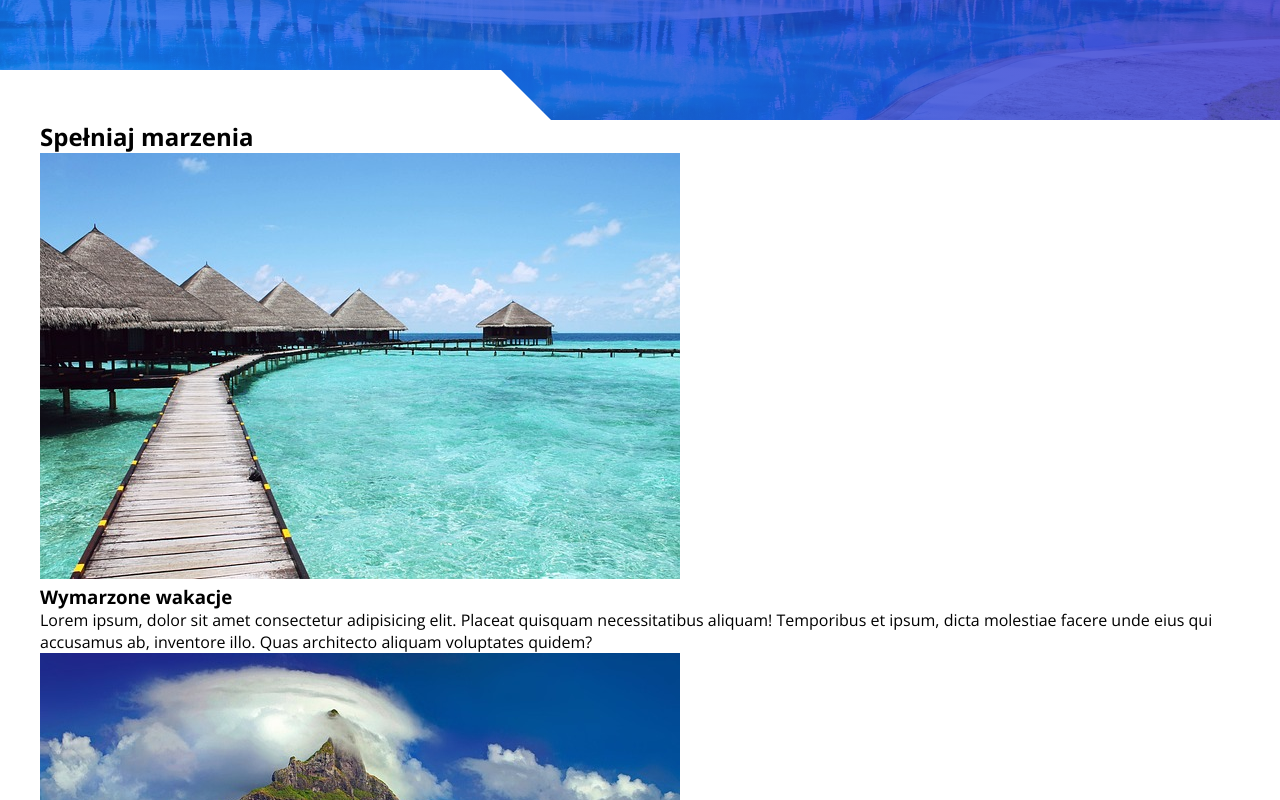
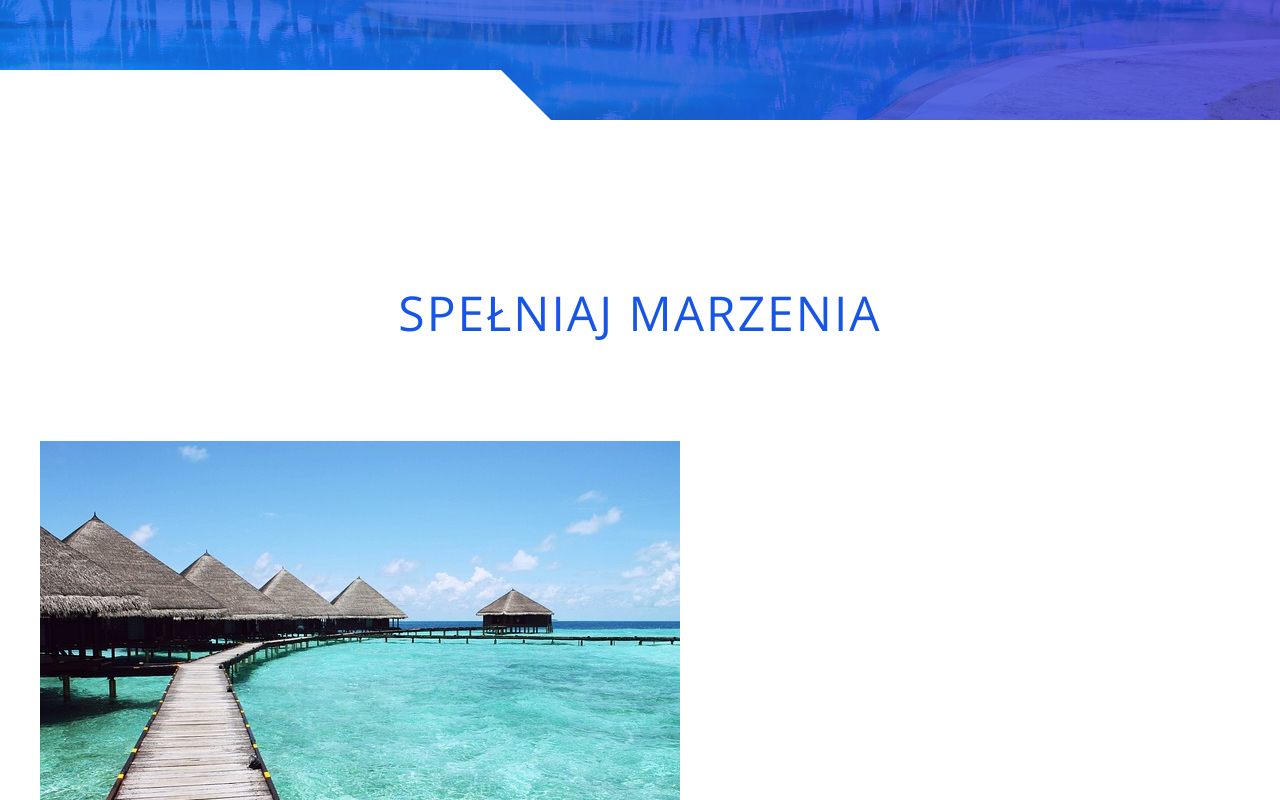
Before and after one commit to JacekSzulc23143/Strona_WWW_Flexbox, a plain HTML site: page index.html in a window 1280 px wide. Shown: the part 480-1280 px from the top of the page. Drawn offline with nearby package versions, Linux system fonts and the light colour scheme.

Commit message:
11. Dreams cz. 2

```diff
--- a/sass/main.scss
+++ b/sass/main.scss
@@ -162,6 +162,9 @@ body {
 	}
 }
 
+// MAIN
+// DREAMS SECTION
+
 //=================================
 // MEDIA
 //=================================
--- a/sass/utilities/_components.scss
+++ b/sass/utilities/_components.scss
@@ -53,3 +53,39 @@
 		transform-origin: left;
 	}
 }
+
+//main - section-padding i section-heading
+.section-heading {
+	position: relative;
+	margin-bottom: 2em;
+	font-size: 3rem;
+	font-weight: 300;
+	text-transform: uppercase;
+	text-align: center;
+	color: c.$main-color;
+	letter-spacing: 2px;
+}
+
+.section-padding {
+	padding: 6em 2em;
+}
+
+@media(min-width: 768px){
+	.section-heading {
+		font-size: 3.6rem;
+	}
+
+	.section-padding {
+		padding: 8em 2em;
+	}
+}
+
+@media(min-width: 992px){
+	.section-heading {
+		font-size: 4.8rem;
+	}
+
+	.section-padding {
+		padding: 10em 2em;
+	}
+}
```
Also changed, not shown: css/main.css, 1 other file.
